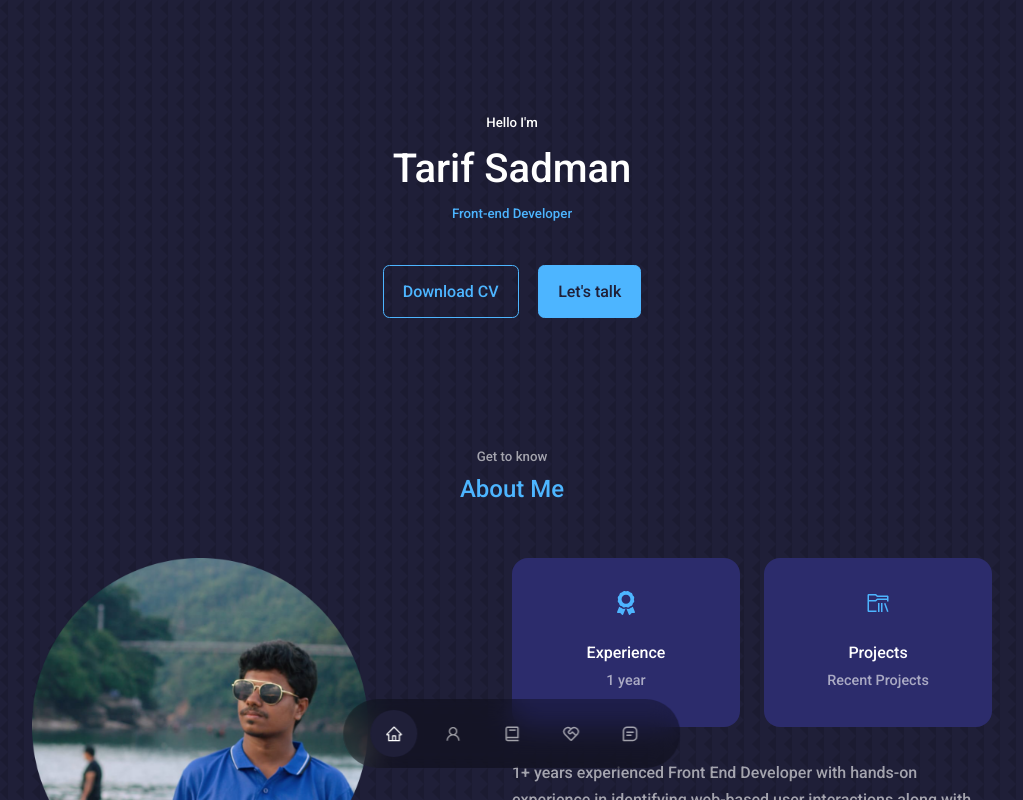
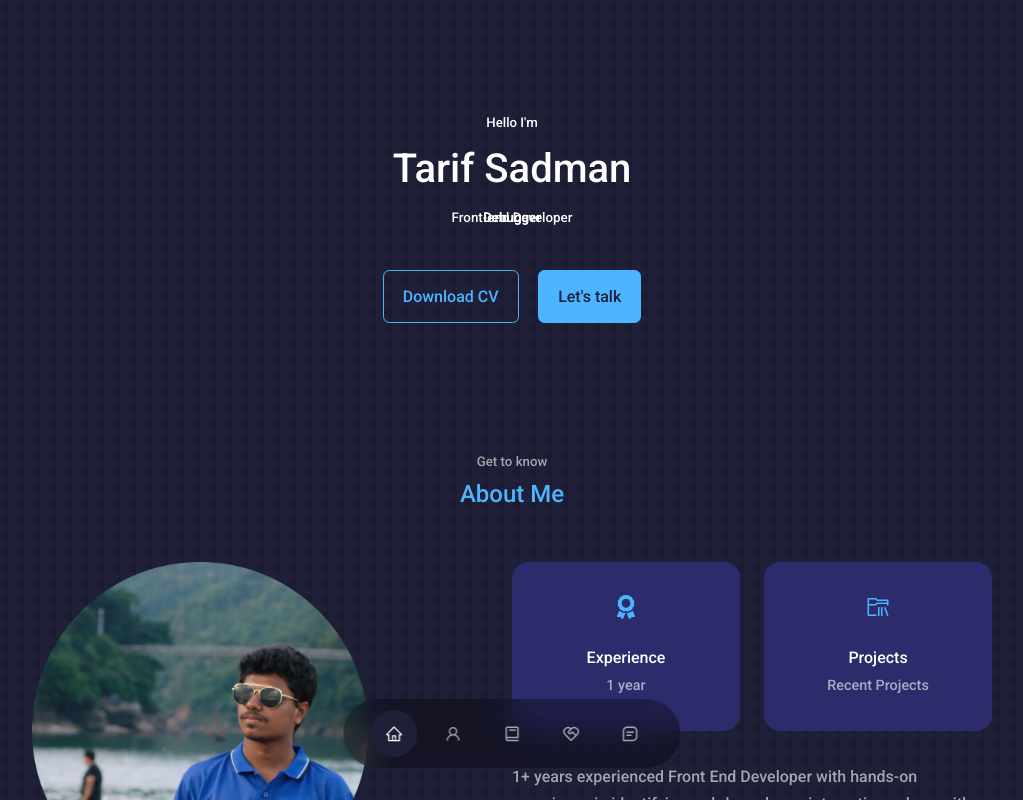
Before and after one commit to TarifSadman/self-portfolio, a React (Create React App) app: page / in a window 1280 px wide. Shown: the top 800 px of the page, without its empty margins (128-1151 px from the left). Built offline with nearby package versions, Linux system fonts and the light colour scheme.

Commit message:
intro changed

```diff
--- a/package.json
+++ b/package.json
@@ -13,6 +13,7 @@
     "react-custom-scroll": "^5.0.0",
     "react-dom": "^18.2.0",
     "react-icons": "^4.4.0",
+    "react-responsive-carousel": "^3.2.23",
     "react-scripts": "5.0.1",
     "source-map-loader": "^4.0.1",
     "swiper": "^8.2.4",
--- a/src/components/header/Header.jsx
+++ b/src/components/header/Header.jsx
@@ -2,14 +2,49 @@ import React from 'react';
 import CTA from './CTA';
 // import HeaderSocials from './HeaderSocials';
 import './header.css';
+import { Swiper, SwiperSlide } from 'swiper/react';
+
+// Import Swiper styles
+import 'swiper/css';
+import 'swiper/css/navigation';
+import { EffectFade, Autoplay } from 'swiper';
 
 const Header = () => {
+  const header = [
+    {
+      id: 1,
+      test: "Front-end Developer",
+    },
+    {
+      id: 2,
+      test: "Debugger",
+    }
+  ];
   return (
     <header id="home">
       <div className="container header__container">
         <h5>Hello I'm</h5>
         <h1>Tarif Sadman</h1>
-        <h5 className="text-light">Front-end Developer</h5>
+        <Swiper
+        spaceBetween={40}
+        slidesPerView={1}
+        effect={"fade"}
+        autoplay={{
+          delay: 2500,
+          disableOnInteraction: false,
+        }}
+        speed={5000}
+        loop={true}
+        modules={[EffectFade, Autoplay]}
+        >
+
+        {header.map((test) => (
+          <SwiperSlide key={test.id}>
+          <small>{test.test}</small>
+        </SwiperSlide>
+        ))}
+      </Swiper>
+        {/* <h5 className="text-light">Front-end Developer</h5> */}
         <CTA />
         {/* <a href="#contact" className="scroll__down">
           Scroll Down
--- a/src/components/testimonials/Testimonials.jsx
+++ b/src/components/testimonials/Testimonials.jsx
@@ -10,6 +10,7 @@ import 'swiper/css/navigation';
 import 'swiper/css/pagination';
 import 'swiper/css/scrollbar';
 import './testimonials.css';
+import { Autoplay } from 'swiper';
 
 const Testimonials = () => {
   const testimonials = [
@@ -55,9 +56,13 @@ const Testimonials = () => {
       <h2>Testimonials</h2>
       <Swiper
         className="container testimonials__container"
-        modules={[Pagination]}
+        modules={[Pagination, Autoplay]}
         spaceBetween={40}
         slidesPerView={1}
+        autoplay={{
+          delay: 3000
+        }}
+        speed={6000}
         pagination={{ clickable: true }}
         >
         {testimonials.map((test) => (
```
Also changed, not shown: src/assets/332133997_921600769013678_2345347452951511475_n.jpg (added), 1 other file (tests, documents, lock files or other folders).
